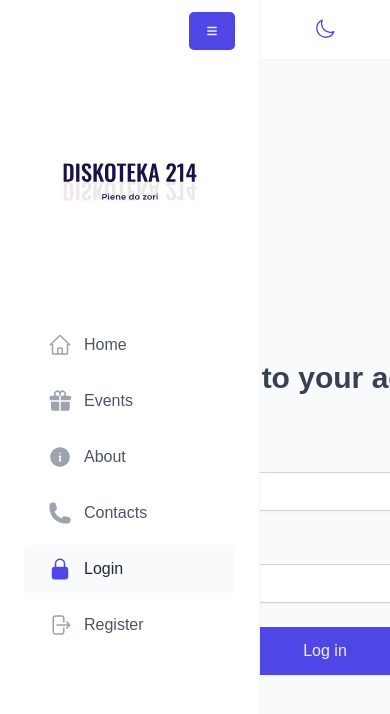
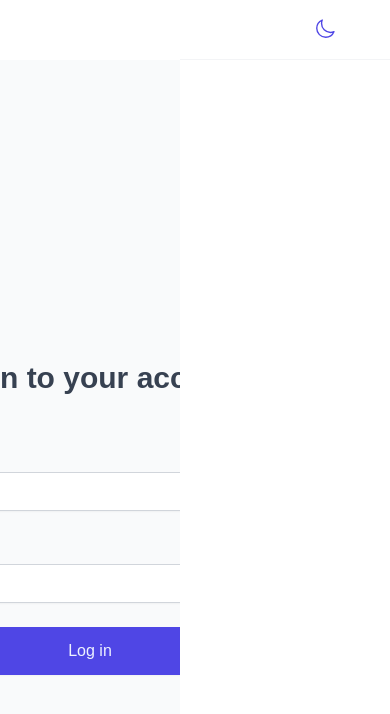
Before and after one commit to DenisHristov12/Diskoteka214, a React (Vite) app: page /login in a window 390 px wide. Shown: the top 714 px of the page. Built offline with nearby package versions, Linux system fonts and the light colour scheme.

Commit message:
responsive sidebar

```diff
--- a/package.json
+++ b/package.json
@@ -16,6 +16,7 @@
     "@tanstack/react-query-devtools": "^5.32.0",
     "date-fns": "^3.6.0",
     "emailjs": "^4.0.3",
+    "framer-motion": "^11.2.10",
     "hero-slider": "^3.2.1",
     "leaflet": "^1.9.4",
     "react": "^18.2.0",
--- a/src/ui/AppLayout.jsx
+++ b/src/ui/AppLayout.jsx
@@ -3,23 +3,33 @@ import Sidebar from './Sidebar';
 import Header from './Header';
 import styled from 'styled-components';
 import { useState } from 'react';
+import {
+  respondToBiggerTablets,
+  respondToLandscapeTablets,
+  respondToMobile,
+} from '../styles/mediaQueries';
 
 const StyledAppLayout = styled.div`
   display: grid;
-  grid-template-columns: 26rem 1fr;
+  /* grid-template-columns: 26rem 1fr; */
+  grid-template-columns: 1fr;
   grid-template-rows: auto 1fr;
   height: 100vh;
+
+  ${respondToLandscapeTablets(`
+    grid-template-columns: 22rem 1fr;
+  `)}
+
+  ${respondToMobile(`
+    grid-template-columns: 18rem 1fr;
+  `)}
 `;
 
 const Main = styled.main`
   background-color: var(--color-grey-50);
   padding: 4rem 4.8rem 6.4rem;
 
-  grid-column: ${({ isOpen }) => (isOpen ? '1 / -1' : '2 / -1')};
-
   overflow: scroll;
-
-  /* background-color: red; */
 
   &::-webkit-scrollbar {
     display: none;
@@ -28,7 +38,7 @@ const Main = styled.main`
 
 const Container = styled.div`
   max-width: 150rem;
-  margin: ${({ isOpen }) => (!isOpen ? '0 auto' : '0')};
+  margin: 0 auto;
   display: flex;
   flex-direction: column;
   gap: 3.2rem;
@@ -37,7 +47,7 @@ const Container = styled.div`
 function AppLayout() {
   const [isOpen, setIsOpen] = useState(false);
 
-  console.log(isOpen);
+  // console.log(isOpen);
 
   const hideButton = isOpen;
 
@@ -48,10 +58,10 @@ function AppLayout() {
   return (
     <StyledAppLayout>
       <Header hideButton={hideButton} isOpen={isOpen} setIsOpen={setState} />
-      <Sidebar hideButton={hideButton} isOpen={isOpen} setIsOpen={setState} />
+      <Sidebar isOpen={isOpen} setIsOpen={setState} />
 
-      <Main isOpen={isOpen}>
-        <Container isOpen={isOpen}>
+      <Main>
+        <Container>
           <Outlet />
         </Container>
       </Main>
--- a/src/ui/Logo.jsx
+++ b/src/ui/Logo.jsx
@@ -1,5 +1,6 @@
 import styled from 'styled-components';
 import { useDarkMode } from '../context/DarkModeContext';
+import { respondToSmallLaptop } from '../styles/mediaQueries';
 
 const StyledLogo = styled.div`
   text-align: center;
@@ -8,6 +9,10 @@ const StyledLogo = styled.div`
 const Img = styled.img`
   height: 20rem;
   width: auto;
+
+  ${respondToSmallLaptop(`
+    height: 18rem;
+  `)}
 `;
 
 function Logo() {
--- a/src/ui/MainNav.jsx
+++ b/src/ui/MainNav.jsx
@@ -1,5 +1,6 @@
+import styled from 'styled-components';
 import { NavLink } from 'react-router-dom';
-import styled from 'styled-components';
+import { useUser } from '../features/authentication/useUser';
 
 import {
   HiArrowRightOnRectangle,
@@ -7,12 +8,11 @@ import {
   HiInformationCircle,
   HiLockClosed,
   HiOutlineCalendarDays,
-  HiOutlineCog6Tooth,
   HiOutlineHome,
   HiOutlineUsers,
   HiPhone,
 } from 'react-icons/hi2';
-import { useUser } from '../features/authentication/useUser';
+import { respondToMobile, respondToSmallLaptop } from '../styles/mediaQueries';
 
 const NavList = styled.ul`
   display: flex;
@@ -56,40 +56,68 @@ const StyledNavLink = styled(NavLink)`
   &.active:visited svg {
     color: var(--color-brand-600);
   }
+
+  ${respondToSmallLaptop(`&:link,
+  &:visited {
+    font-size: 1.4rem;
+
+    gap: 1rem;
+  }
+
+  & svg {
+    width: 2.2rem;
+    height: 2.2rem;
+  }
+  `)}
+
+  ${respondToMobile(`&:link,
+  &:visited {
+    font-size: 1.2rem;
+
+    gap: 0.8rem;
+  }
+
+  & svg {
+    width: 2rem;
+    height: 2rem;
+  }
+  `)}
 `;
 
-function MainNav() {
+function MainNav({ closeSidebar }) {
   const { isUser, isAdmin } = useUser();
 
   return (
     <nav>
       <NavList>
         <li>
-          <StyledNavLink to={isAdmin ? '/dashboard' : '/home'}>
+          <StyledNavLink
+            onClick={closeSidebar}
+            to={isAdmin ? '/dashboard' : '/home'}>
             <HiOutlineHome /> Home
           </StyledNavLink>
         </li>
         <li>
-          <StyledNavLink to='/events'>
+          <StyledNavLink onClick={closeSidebar} to='/events'>
             <HiGift />
             Events
           </StyledNavLink>
         </li>
         <li>
-          <StyledNavLink to='/about'>
+          <StyledNavLink onClick={closeSidebar} to='/about'>
             <HiInformationCircle />
             About
           </StyledNavLink>
         </li>
         <li>
-          <StyledNavLink to='/contacts'>
+          <StyledNavLink onClick={closeSidebar} to='/contacts'>
             <HiPhone />
             Contacts
           </StyledNavLink>
         </li>
         {isAdmin && (
           <li>
-            <StyledNavLink to='/bookings'>
+            <StyledNavLink onClick={closeSidebar} to='/bookings'>
               <HiOutlineCalendarDays />
               Bookings
             </StyledNavLink>
@@ -97,7 +125,7 @@ function MainNav() {
         )}
         {isAdmin && (
           <li>
-            <StyledNavLink to='/users'>
+            <StyledNavLink onClick={closeSidebar} to='/users'>
               <HiOutlineUsers />
               Users
             </StyledNavLink>
@@ -105,7 +133,7 @@ function MainNav() {
         )}
         {!isUser && (
           <li>
-            <StyledNavLink to='/login'>
+            <StyledNavLink onClick={closeSidebar} to='/login'>
               <HiLockClosed />
               Login
             </StyledNavLink>
@@ -113,7 +141,7 @@ function MainNav() {
         )}
         {!isUser && (
           <li>
-            <StyledNavLink to='/register'>
+            <StyledNavLink onClick={closeSidebar} to='/register'>
               <HiArrowRightOnRectangle />
               Register
             </StyledNavLink>
--- a/src/ui/Sidebar.jsx
+++ b/src/ui/Sidebar.jsx
@@ -3,29 +3,65 @@ import Logo from './Logo';
 import MainNav from './MainNav';
 import Button from './Button';
 import { HiMenu } from 'react-icons/hi';
-import { useState } from 'react';
+import { motion } from 'framer-motion';
+import { respondToLandscapeTablets } from '../styles/mediaQueries';
 
 const StyledSidebar = styled.aside`
   background-color: var(--color-grey-0);
-  /* background-color: red; */
   padding: 1.2rem 2.4rem;
   border-right: 1px solid var(--color-grey-100);
 
-  grid-row: 1 / -1;
+  width: 26rem;
+  height: 100vh;
 
-  display: ${({ isOpen }) => (isOpen ? 'none' : 'flex')};
+  position: fixed;
+  top: 0;
+  left: ${({ isOpen }) => (isOpen ? '0' : '-26rem')};
+
+  transition: all 0.5s ease-in-out;
+
   flex-direction: column;
   gap: 3.2rem;
+
+  display: flex;
+  z-index: 1000;
+
+  ${respondToLandscapeTablets(`
+    padding: 1.2rem 0.8rem;
+  `)}
+`;
+
+const Backdrop = styled(motion.div)`
+  position: fixed;
+  top: 0;
+  left: 0;
+  width: 100%;
+  height: 100%;
+  background-color: rgba(0, 0, 0, 0.5);
+  display: ${({ isOpen }) => (isOpen ? 'block' : 'none')};
+  z-index: 999;
 `;
 
 const ButtonContainer = styled.div`
-  /* background-color: red; */
   display: flex;
   align-self: flex-end;
 `;
 
-function Sidebar({ isOpen, setIsOpen, hideButton }) {
+function Sidebar({ isOpen, setIsOpen }) {
+  function closeSidebar() {
+    setIsOpen(false);
+  }
+
   return (
+    <>
+      <Backdrop
+        initial={false}
+        animate={isOpen ? 'open' : 'closed'}
+        variants={{ open: { opacity: 1 }, closed: { opacity: 0 } }}
+        transition={{ duration: 0.3 }}
+        isOpen={isOpen}
+        onClick={() => setIsOpen(false)} // Close sidebar when backdrop is clicked
+      />
       <StyledSidebar isOpen={isOpen}>
         <ButtonContainer>
           <Button onClick={setIsOpen} size='medium'>
@@ -34,8 +70,9 @@ function Sidebar({ isOpen, setIsOpen, hideButton }) {
         </ButtonContainer>
 
         <Logo />
-      <MainNav />
+        <MainNav closeSidebar={closeSidebar} />
       </StyledSidebar>
+    </>
   );
 }
 
```
Also changed, not shown: 1 other file (tests, documents, lock files or other folders). Lines whose indentation alone changed are shown as unchanged.
